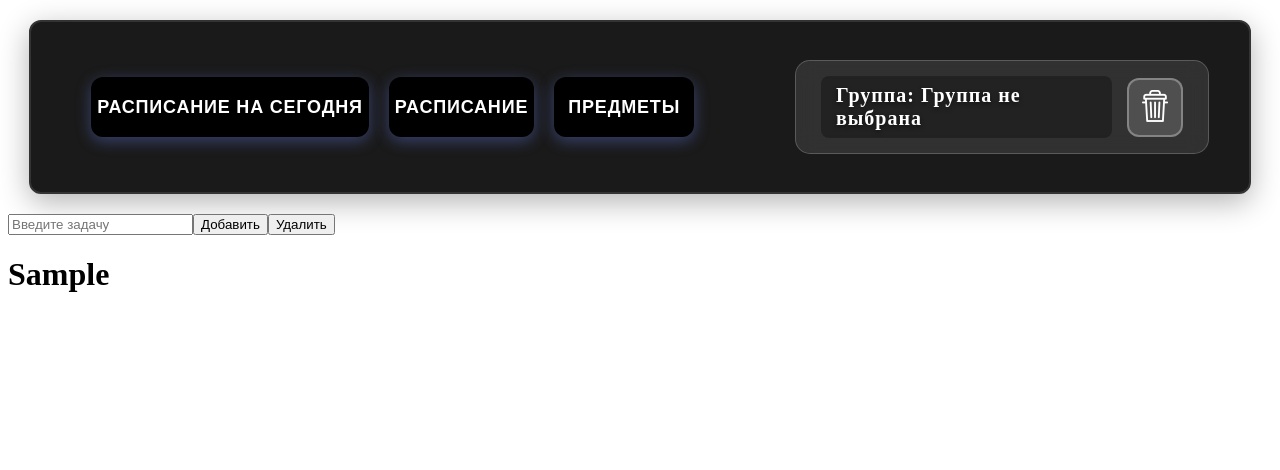
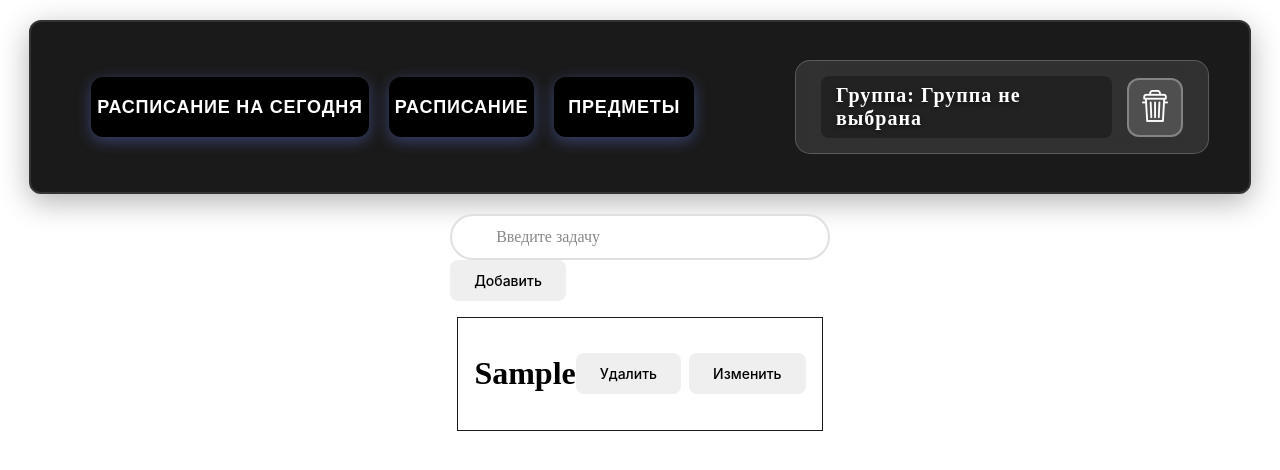
Before and after one commit to kromon3/New_GASU_schedule, a React (Vite) app in the folder 1-sesion/: page /todolist in a window 1280 px wide. Both pictures are taken after typing "Sample" into the empty fields and a click on the button "Добавить". Shown: the top 470 px of the page. Built offline with nearby package versions, Linux system fonts and the light colour scheme; no server answers.

Commit message:
update to do list

```diff
--- a/1-sesion/src/todolist/TodoList.tsx
+++ b/1-sesion/src/todolist/TodoList.tsx
@@ -1,36 +1,123 @@
-import React from "react";
+import React, {useEffect, useState} from "react";
 import Header from "../Header/header.tsx";
+import './todolist.css'
 
 function TodoList() {
-    const [value, setValue] = React.useState([]); // массив задач
-    const [inpValue, setInpValue] = React.useState('');
+    const [value, setValue] = useState<string[]>(() => {
+        const save = localStorage.getItem("base");
+        return save ? JSON.parse(save) : [];
+    });
+    const [inpValue, setInpValue] = useState('');
+    const [inpchangeValue, setInpchangeValue] = useState('');
+    const [isSelected, setIsSelected] = useState<number | null>(null);
+    const [weather, setWeather] = useState<any>(null);
+
+    useEffect(() => {
+        localStorage.setItem("base", JSON.stringify(value));
+    }, [value]);
+
+    useEffect(() => {
+        fetch(`https://api.weatherapi.com/v1/current.json?key=395ea47fa8a0431abea162221253112&q=Saint%20Petersburg`)
+            .then(res => res.json())
+            .then(data => setWeather(data))
+            .catch(error => console.error("Error fetching weather:", error));
+    }, []);
 
     const handleAdd = () => {
-        if (inpValue) {
-            setValue(prev => [...prev, inpValue]);
+        if (inpValue.trim()) { // добавлен trim для проверки пустых строк
+            setValue(prev => [...prev, inpValue.trim()]);
             setInpValue('');
         }
+    };
+
+    const handleRemove = (index: number) => {
+        setValue(prev => prev.filter((_, i) => i !== index));
+    };
+
+    const handleChange = (index: number, newValue: string) => {
+        if (newValue.trim()) {
+            setValue(prev => {
+                const newArray = [...prev];
+                newArray[index] = newValue.trim();
+                return newArray;
+            });
+            setInpchangeValue('');
+            setIsSelected(null);
+        }
+    };
+
+    const startEditing = (index: number) => {
+        setIsSelected(index);
+        setInpchangeValue(value[index]);
+    };
+
+    const cancelEditing = () => {
+        setIsSelected(null);
+        setInpchangeValue('');
     };
 
     return (
         <>
             <Header />
-            <div>
+
+            {weather && weather.current && (
+                <div className="weather-container">
+                    <p>Погода в {weather.location.name}: {weather.current.temp_c}°C</p>
+                    <img src={weather.current.condition.icon} alt={weather.current.condition.text} />
+                    <p>{weather.current.condition.text}</p>
+                </div>
+            )}
+
+            <div className="container">
+                <div className="input-container">
                     <input
+                        className="search-input"
                         value={inpValue}
                         onChange={(e) => setInpValue(e.target.value)}
                         placeholder="Введите задачу"
+                        onKeyPress={(e) => e.key === 'Enter' && handleAdd()} // добавлена возможность Enter
                     />
-                <button onClick={handleAdd}>Добавить</button>
+                    <button className="btn" onClick={handleAdd}>Добавить</button>
+                </div>
 
-                <button>Удалить</button>
+                <div className="main">
+                    {value.map((item, index) => (
+                        <div key={index} className="todo-item">
+                            {index === isSelected ? (
+                                <div className="item editing">
+                                    <input
+                                        className="search-input edit-input"
+                                        value={inpchangeValue}
+                                        onChange={(e) => setInpchangeValue(e.target.value)}
+                                        placeholder="Редактировать задачу"
+                                        autoFocus // автофокус при редактировании
+                                        onKeyPress={(e) => e.key === 'Enter' && handleChange(index, inpchangeValue)}
+                                    />
+                                    <div className="button-group">
+                                        <button className="btn save-btn" onClick={() => handleChange(index, inpchangeValue)}>
+                                            Сохранить
+                                        </button>
+                                        <button className="btn cancel-btn" onClick={cancelEditing}>
+                                            Отмена
+                                        </button>
                                     </div>
-            <div>
-                {value.map((item) => (
-                    <div>
-                        <h1>{item}</h1>
+                                </div>
+                            ) : (
+                                <div className="item">
+                                    <h1 className="text-content">{item}</h1>
+                                    <div className="button-group">
+                                        <button className="btn delete-btn" onClick={() => handleRemove(index)}>
+                                            Удалить
+                                        </button>
+                                        <button className="btn edit-btn" onClick={() => startEditing(index)}>
+                                            Изменить
+                                        </button>
+                                    </div>
+                                </div>
+                            )}
                         </div>
                     ))}
+                </div>
             </div>
         </>
     );
--- /dev/null
+++ b/1-sesion/src/todolist/todolist.css
@@ -0,0 +1,93 @@
+.container {
+    display: flex;
+    flex-direction: column;
+    align-items: center;
+    gap: 1rem;
+}
+
+.item {
+    display: flex;
+    justify-content: space-between; /* текст слева, кнопки справа */
+    align-items: center;
+    width: 100%;
+    max-width: 600px;
+    padding: 1rem;
+    border: 1px solid #1a1a1a;
+    box-sizing: border-box;
+}
+
+.text-content {
+    /* Текст автоматически будет слева */
+}
+
+.button-group {
+    display: flex;
+    gap: 0.5rem; /* Отступ между кнопками */
+}
+.search-input {
+    width: 100%;
+    max-width: 400px;
+    padding: 12px 16px;
+    padding-left: 44px; /* место для иконки поиска */
+    border: 2px solid #e0e0e0;
+    border-radius: 24px;
+    font-size: 16px;
+    font-family: inherit;
+    background-color: #fff;
+    color: #333;
+    transition: all 0.3s ease;
+    box-sizing: border-box;
+    outline: none;
+}
+
+.search-input:focus {
+    border-color: #b042f4;
+    box-shadow: 0 0 0 3px rgba(66, 133, 244, 0.2);
+}
+
+.search-input::placeholder {
+    color: #888;
+}
+.btn {
+    display: inline-flex;
+    align-items: center;
+    justify-content: center;
+    gap: 8px;
+    padding: 12px 24px;
+    border: none;
+    border-radius: 8px;
+    font-size: 14px;
+    font-weight: 500;
+    font-family: -apple-system, BlinkMacSystemFont, 'Segoe UI', Roboto, sans-serif;
+    cursor: pointer;
+    transition: all 0.2s cubic-bezier(0.4, 0, 0.2, 1);
+    text-decoration: none;
+    white-space: nowrap;
+    user-select: none;
+    position: relative;
+    overflow: hidden;
+    outline: none;
+}
+
+/* Эффект ripple (волны) */
+.btn::after {
+    content: '';
+    position: absolute;
+    width: 100%;
+    height: 100%;
+    top: 0;
+    left: 0;
+    pointer-events: none;
+    background-image: radial-gradient(circle, #fff 10%, transparent 10%);
+    background-repeat: no-repeat;
+    background-position: 50%;
+    transform: scale(10, 10);
+    opacity: 0;
+    transition: transform 0.5s, opacity 1s;
+}
+
+.btn:active::after {
+    transform: scale(0, 0);
+    opacity: 0.3;
+    transition: 0s;
+}
```
Also changed, not shown: 1-sesion/src/Weather/Weather.tsx (added), 1 other file (tests, documents, lock files or other folders). Lines whose indentation alone changed are shown as unchanged.
